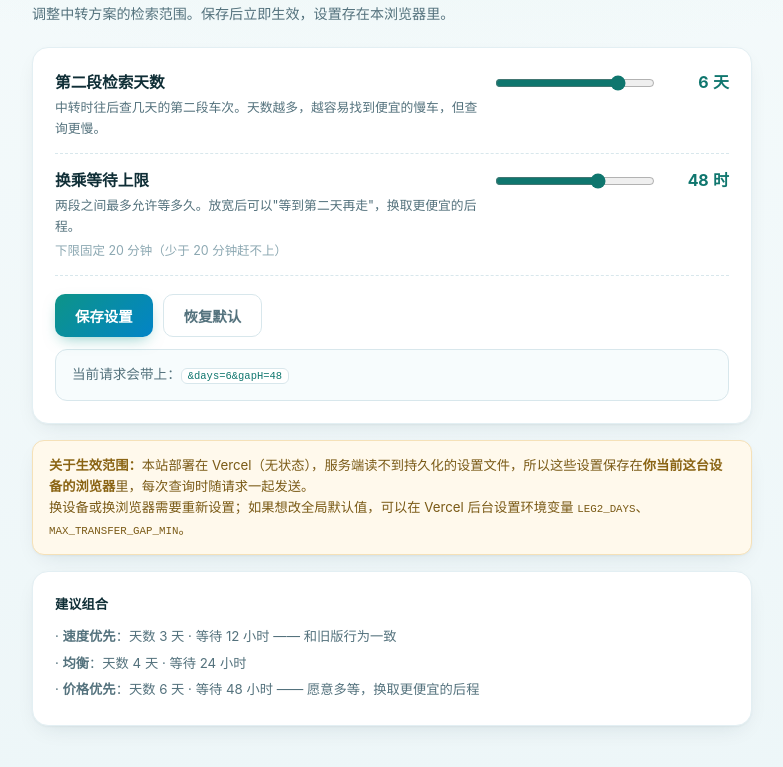
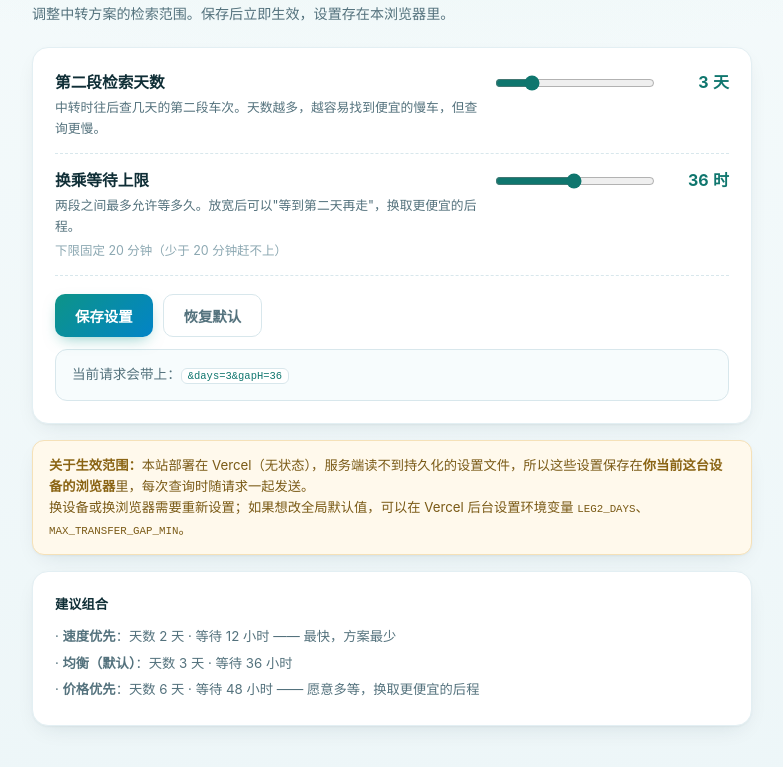
Before and after one commit to clq12/train-planner, a website: page public/admin.html in a window 1280 px wide. Shown: the part 79-846 px from the top of the page, without its empty margins (248-1031 px from the left). Drawn offline with Linux system fonts and the light colour scheme.

Commit message:
chore: 默认检索参数改为 3 天 / 36 小时
- server.js: LEG2_DAYS 默认 3、MAX_TRANSFER_GAP_MIN 默认 2160（36 小时）
- admin.html: 滑块默认值与预设说明同步（速度优先 2天/12时、均衡=默认 3天/36时、价格优先 6天/48时）
- README 环境变量表与管理页说明同步

```diff
--- a/public/admin.html
+++ b/public/admin.html
@@ -72,8 +72,8 @@ button:disabled{opacity:.5;cursor:not-allowed;transform:none}
         <span>中转时往后查几天的第二段车次。天数越多，越容易找到便宜的慢车，但查询更慢。</span>
       </div>
       <div class="ctrl">
-        <input type="range" id="days" min="2" max="7" step="1" value="6">
-        <span class="val" id="daysVal">6 天</span>
+        <input type="range" id="days" min="2" max="7" step="1" value="3">
+        <span class="val" id="daysVal">3 天</span>
       </div>
     </div>
 
@@ -84,8 +84,8 @@ button:disabled{opacity:.5;cursor:not-allowed;transform:none}
         <div class="hint">下限固定 20 分钟（少于 20 分钟赶不上）</div>
       </div>
       <div class="ctrl">
-        <input type="range" id="gapH" min="1" max="72" step="1" value="48">
-        <span class="val" id="gapHVal">48 时</span>
+        <input type="range" id="gapH" min="1" max="72" step="1" value="36">
+        <span class="val" id="gapHVal">36 时</span>
       </div>
     </div>
 
@@ -107,8 +107,8 @@ button:disabled{opacity:.5;cursor:not-allowed;transform:none}
   <div class="card" style="font-size:.83em;color:var(--text2)">
     <b style="color:var(--text)">建议组合</b>
     <div style="margin-top:8px;line-height:2">
-      · <b>速度优先</b>：天数 3 天 · 等待 12 小时 —— 和旧版行为一致<br>
-      · <b>均衡</b>：天数 4 天 · 等待 24 小时<br>
+      · <b>速度优先</b>：天数 2 天 · 等待 12 小时 —— 最快，方案最少<br>
+      · <b>均衡（默认）</b>：天数 3 天 · 等待 36 小时<br>
       · <b>价格优先</b>：天数 6 天 · 等待 48 小时 —— 愿意多等，换取更便宜的后程
     </div>
   </div>
@@ -119,7 +119,7 @@ button:disabled{opacity:.5;cursor:not-allowed;transform:none}
 <script>
 (function () {
   var KEY = 'piaolu_admin';
-  var DEFAULTS = { days: 6, gapH: 48 };
+  var DEFAULTS = { days: 3, gapH: 36 };
 
   var daysEl = document.getElementById('days');
   var gapEl = document.getElementById('gapH');
--- a/server.js
+++ b/server.js
@@ -918,10 +918,10 @@ app.get('/api/transfer', async (req, res) => {
         // 就直接跳过，连第一段都不用查——省请求，也天然实现了
         // 「同市其他站有直达的才当中转站」。
         // 第二段：当天 + 第二天 + 第三天（支持跨日期换乘），三个日期并发查
-        // 第二段检索窗口：默认 6 天（出发日 ~ 第 5 天）。
+        // 第二段检索窗口：默认 3 天（出发日 ~ 第 2 天）。
         // 价格优先的用户愿意多等一天换更便宜的车，窗口太窄会漏掉。
         // 可用 &days= 覆盖（1~7），或在环境变量 LEG2_DAYS 设默认。
-        const leg2Days = clampInt(req.query.days, 1, 7, parseInt(process.env.LEG2_DAYS || '6', 10));
+        const leg2Days = clampInt(req.query.days, 1, 7, parseInt(process.env.LEG2_DAYS || '3', 10));
         const leg2Dates = [];
         for (let k = 0; k < leg2Days; k++) {
           let dd = date;
@@ -976,7 +976,7 @@ app.get('/api/transfer', async (req, res) => {
         if (!leg1 || leg1.length === 0) return null;
 
         // 可用 &gapH= 覆盖（小时，1~72）
-        const MAX_TRANSFER_GAP = clampInt(req.query.gapH, 1, 72, Math.round(parseInt(process.env.MAX_TRANSFER_GAP_MIN || '2880', 10) / 60)) * 60;
+        const MAX_TRANSFER_GAP = clampInt(req.query.gapH, 1, 72, Math.round(parseInt(process.env.MAX_TRANSFER_GAP_MIN || '2160', 10) / 60)) * 60;
 
         // 判断某趟第一段能否接上某趟第二段（换乘间隔 20 分钟 ~ 48 小时）
         function canConnect(t1, t2) {
```
Also changed, not shown: README.md.
